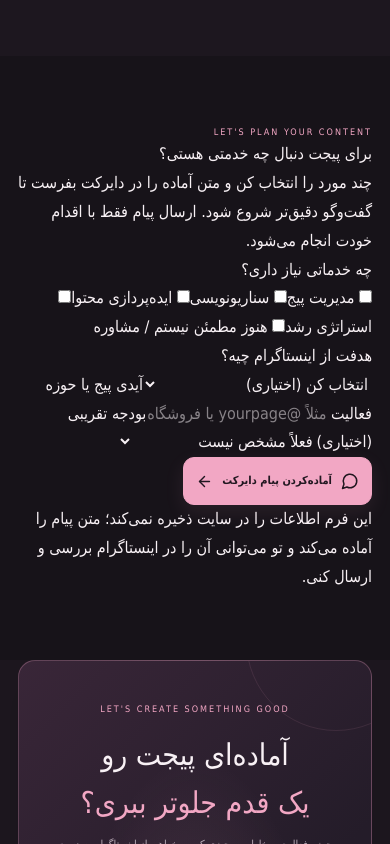
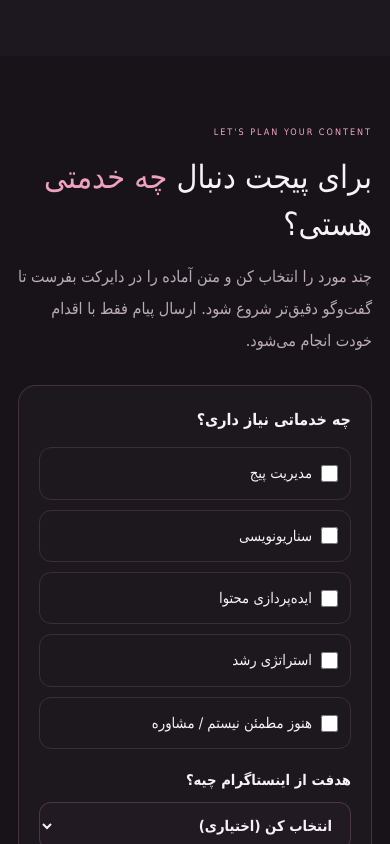
Before and after one commit to moeinfatemiyan-lgtm/Admin_niayesh, a Next.js app: page / in a window 390 px wide. Shown: the part 5360-6204 px from the top of the page. Built offline with nearby package versions, Linux system fonts and the light colour scheme.

Commit message:
Style service inquiry form responsively

```diff
--- a/app/globals.css
+++ b/app/globals.css
@@ -139,3 +139,21 @@
  .mobile-contact-bar .button{width:100%;min-height:48px}
 }
 @media(prefers-reduced-motion:reduce){.mobile-contact-bar .button{animation:none!important}}
+
+/* Service inquiry form */
+.inquiry-grid{display:grid;grid-template-columns:.85fr 1.15fr;gap:clamp(28px,6vw,76px);align-items:start}
+.inquiry-copy h2{font-size:clamp(2rem,4vw,3.1rem);line-height:1.45;margin:14px 0}
+.inquiry-copy h2 span{color:var(--pink,#efa1bf)}
+.inquiry-copy p{color:var(--muted,#b9adb7);line-height:2}
+.inquiry-form{padding:clamp(20px,3vw,32px);border:1px solid rgba(242,167,196,.18);border-radius:24px;background:rgba(255,255,255,.025);display:grid;gap:18px}
+.inquiry-form fieldset{border:0;padding:0;margin:0;display:grid;grid-template-columns:repeat(2,minmax(0,1fr));gap:10px}
+.inquiry-form legend{font-weight:700;margin-bottom:12px}
+.inquiry-option{display:flex;align-items:center;gap:9px;border:1px solid rgba(242,167,196,.15);border-radius:12px;padding:12px;font-size:.92rem;cursor:pointer}
+.inquiry-option input{accent-color:#e99abb;width:17px;height:17px;flex-shrink:0}
+.inquiry-label{display:grid;gap:8px;font-size:.92rem;font-weight:600}
+.inquiry-label input,.inquiry-label select{width:100%;min-height:48px;padding:12px 14px;border-radius:12px;border:1px solid rgba(242,167,196,.2);background:#211a23;color:inherit;font:inherit;outline:none}
+.inquiry-label input:focus,.inquiry-label select:focus{border-color:#e99abb;box-shadow:0 0 0 3px rgba(233,154,187,.12)}
+.inquiry-label select option{background:#211a23;color:#fff}
+.inquiry-submit{width:100%;justify-content:center;min-height:50px}
+.inquiry-note{font-size:.8rem;color:var(--muted,#b9adb7);line-height:1.9;margin:0}
+@media(max-width:760px){.inquiry-grid{grid-template-columns:1fr}.inquiry-form fieldset{grid-template-columns:1fr}.inquiry-form{border-radius:18px}}
```
